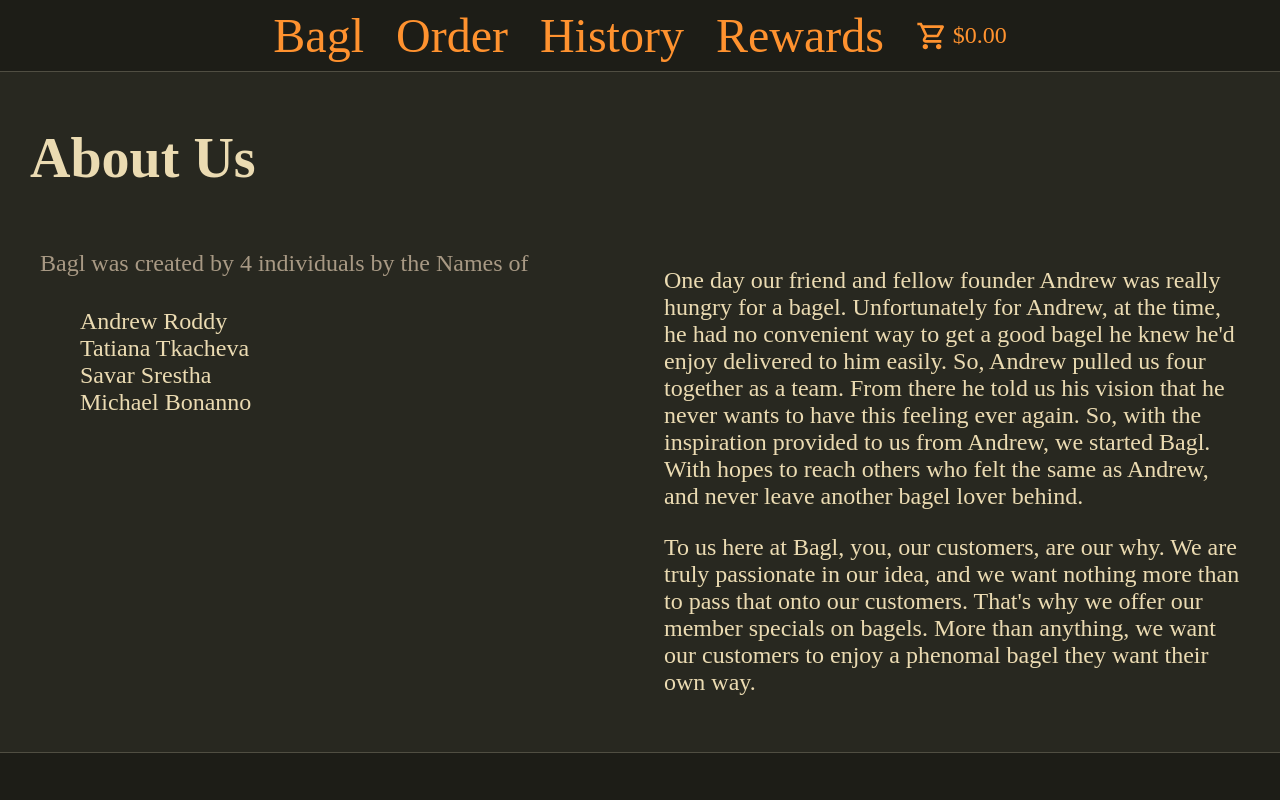
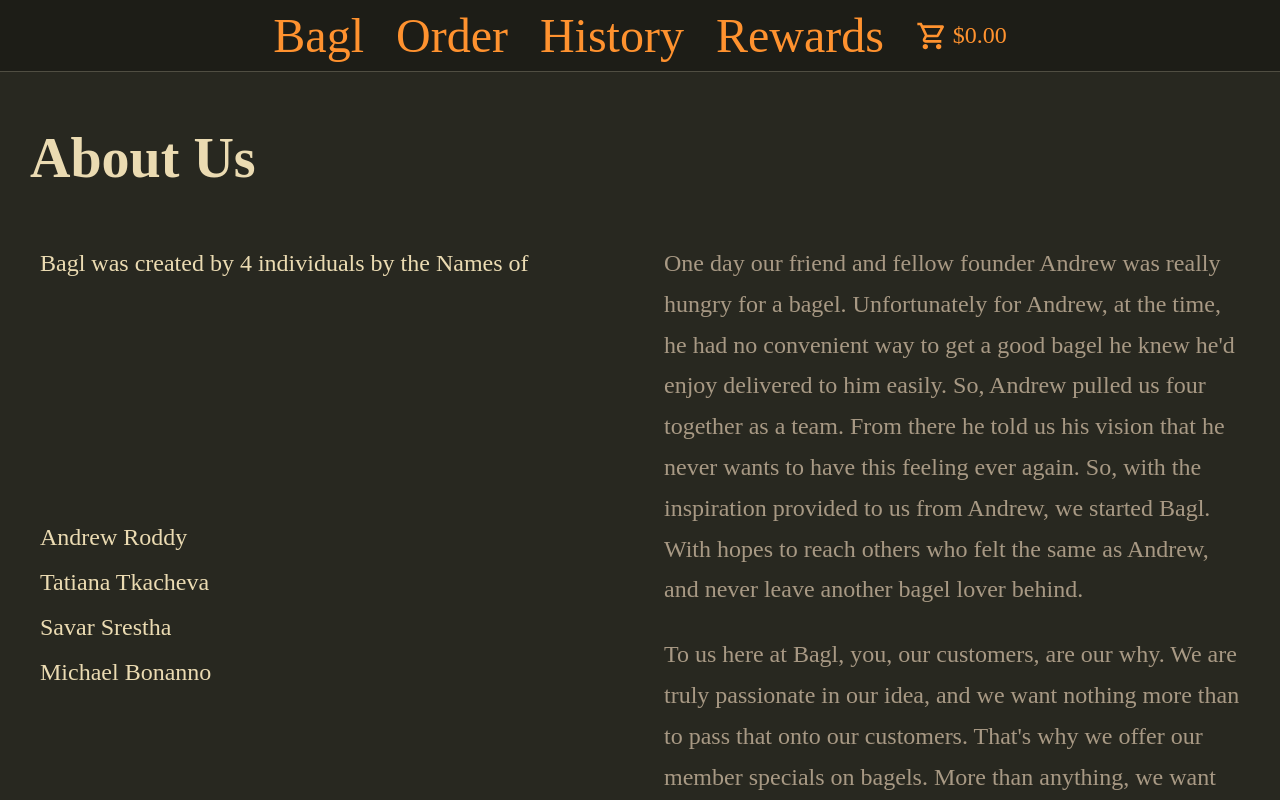
Before and after one commit to AndrewRoddy/HIC-Project-1, a SvelteKit app: page /about in a window 1280 px wide. Shown: the top 800 px of the page. Built offline with nearby package versions, Linux system fonts and the light colour scheme.

Commit message:
About page
Done with the about page

```diff
--- a/src/routes/about/+page.svelte
+++ b/src/routes/about/+page.svelte
@@ -45,43 +45,58 @@
 <style>
     .page-header {
         color: var(--text);
-        text-align: left;
         padding-left: 0.25em;
         font-size: 3.5em;
     }
 
     .about {
         display: grid;
-        grid-template-columns: minmax(0, 1fr) minmax(0, 1fr);
+        grid-template-columns: repeat(2, minmax(0, 1fr));
         gap: 32px 40px;
-        align-items: start;
-        padding: 1em;
-        padding-left: 1.5em;
+        padding: 1em 1em 1em 1.5em;
+    }
+
+    .desc,
+    .story {
+        font-size: 1.5em;
     }
 
     .desc {
-        min-width: 0;
+        display: flex;
+        flex-direction: column;
         color: var(--text);
-        font-size: 1.5em;
     }
 
-    .desc p {
-        margin: 0 0 1em;
-        line-height: 1.7;
+    .story {
         color: var(--text-muted);
     }
 
+    .desc p,
+    .story p {
+        margin: 0 0 1em;
+        line-height: 1.7;
+    }
+
     .founders {
+        flex: 1;
+        display: flex;
+        flex-direction: column;
+        justify-content: center;
+    }
+
+    .f-list {
+         display: flex;
+        flex-direction: column;
+        gap: 0.75em;
+        list-style: none;
+        margin: 0;
+        padding: 0;
 
     }
 
-    .f-list {
-        list-style: none;
-    }
-
-    .story {
-        min-width: 0;
-        color: var(--text);
-        font-size: 1.5em;
+    @media (max-width: 700px) {
+        .about {
+            grid-template-columns: 1fr;
+        }
     }
 </style>
```
